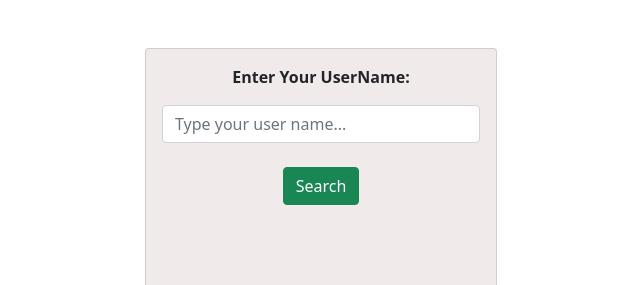
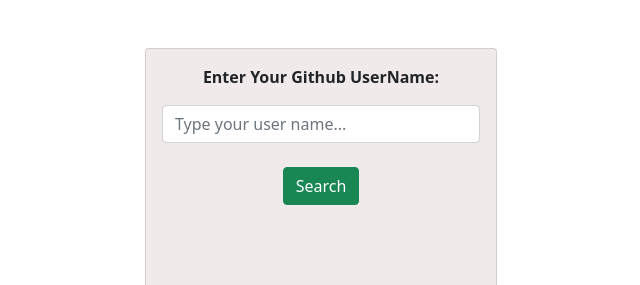
Before and after one commit to makinahmed/Git-View, a plain HTML site: page index.html in a window 1280 px wide. Shown: the top 285 px of the page, 319-959 px from the left. Drawn offline with nearby package versions, Linux system fonts and the light colour scheme.

Commit message:
testing baki

```diff
--- a/index.html
+++ b/index.html
@@ -19,7 +19,7 @@
     <div id="findUser" class="card mt-5 m-auto"
         style="background-color: rgb(241, 234, 234);width: 22rem; height: 15rem;">
         <div class="card-body text-center">
-            <p class="fw-bold">Enter Your UserName: </p>
+            <p class="fw-bold">Enter Your Github UserName: </p>
             <input id="input-field" class="form-control" placeholder="Type your user name..." type="text">
             <button onclick="loadData()" id="search" class="btn btn-success mt-4 ">Search</button>
         </div>
```
